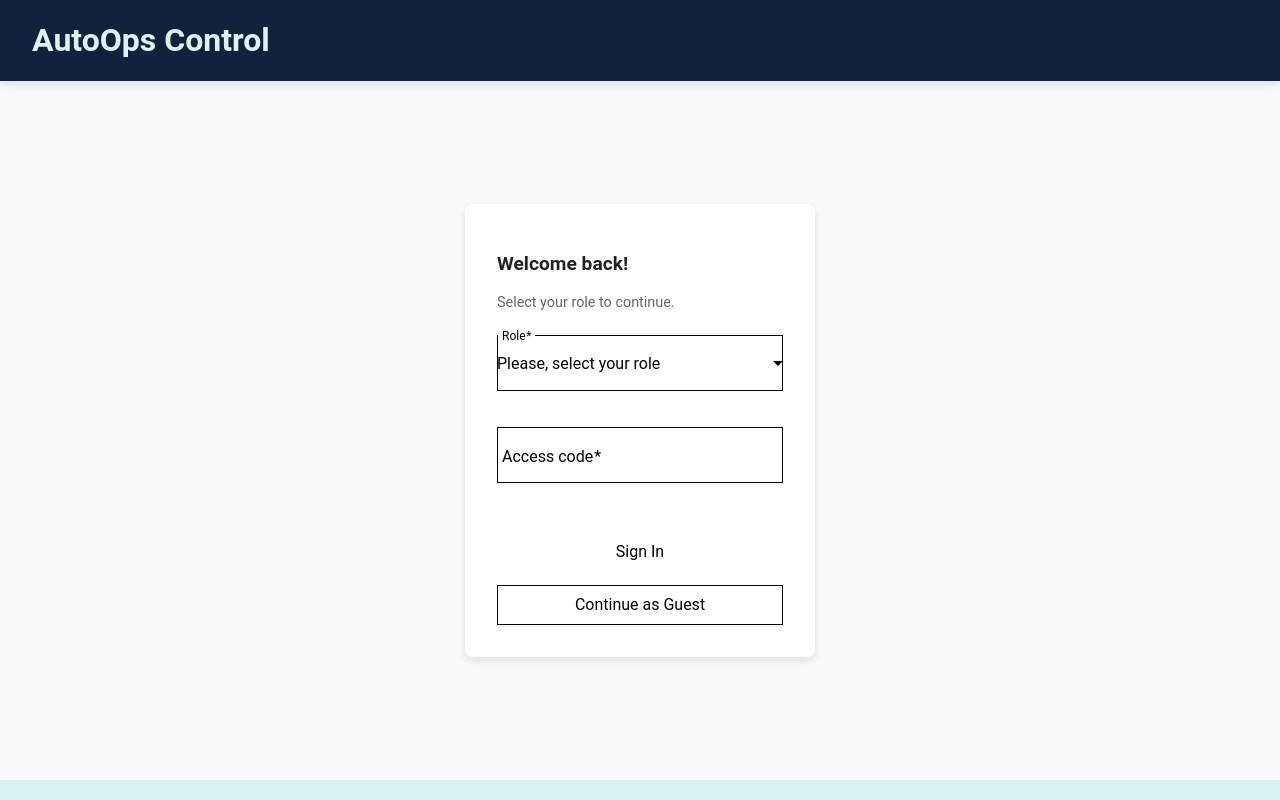
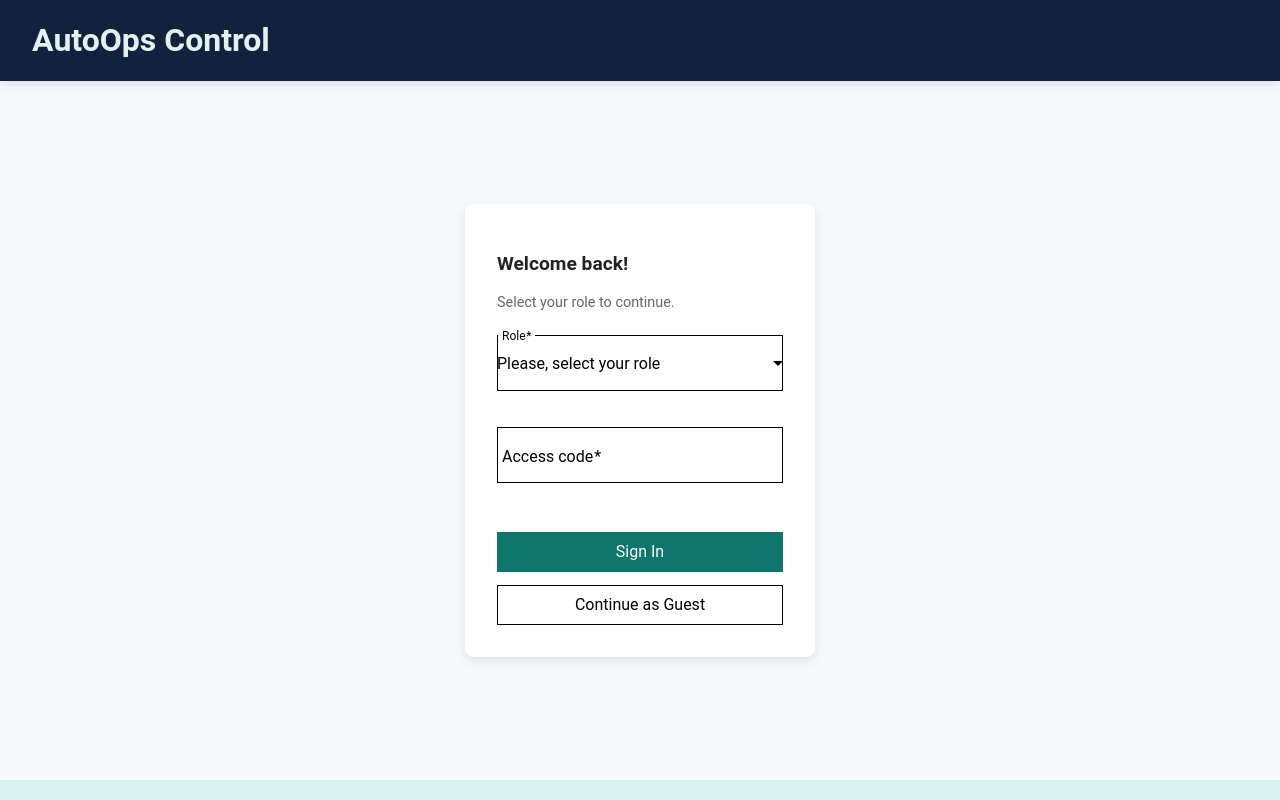
Before and after one commit to pelinoksuz/angular-performans-web-app, an Angular app: page /login in a window 1280 px wide. Built offline with nearby package versions, Linux system fonts and the light colour scheme.

Commit message:
fix: primary color in sign in button

```diff
--- a/src/app/modules/login/login.component.scss
+++ b/src/app/modules/login/login.component.scss
@@ -54,8 +54,8 @@
     transition: 0.2s ease;
 
     &--primary {
-      background-color: $primary-color;
-      color: white;
+      background-color: $primary-color !important;
+      color: white !important;
 
       &:hover {
         background-color: $primary-dark;
--- a/src/styles.scss
+++ b/src/styles.scss
@@ -7,3 +7,8 @@ html, body {
   height: 100%;
   font-family: $font-family-base;
 }
+
+html {
+  --mdc-theme-primary: #0F766E;
+  --mdc-theme-primary-dark: #00796b;
+}
```
